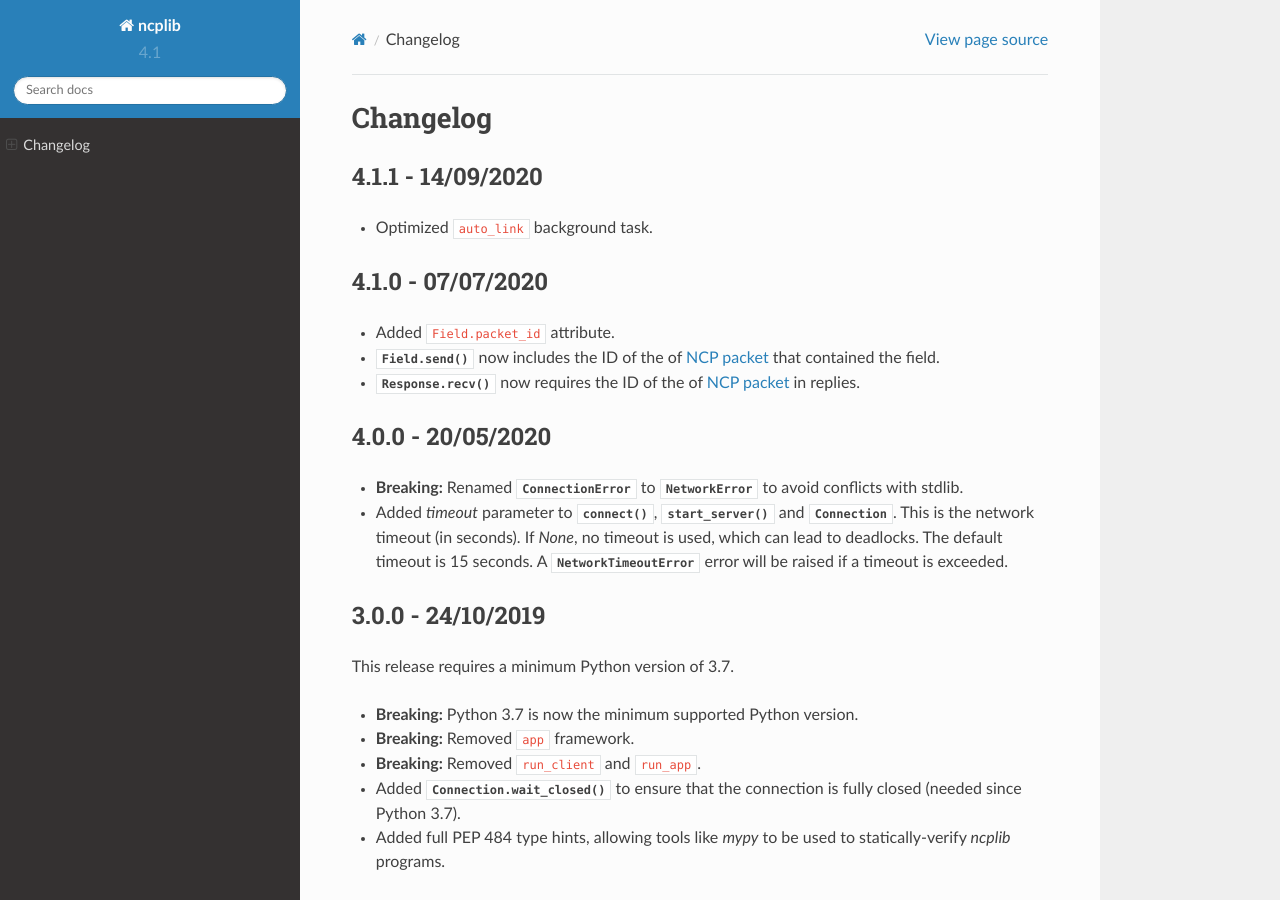
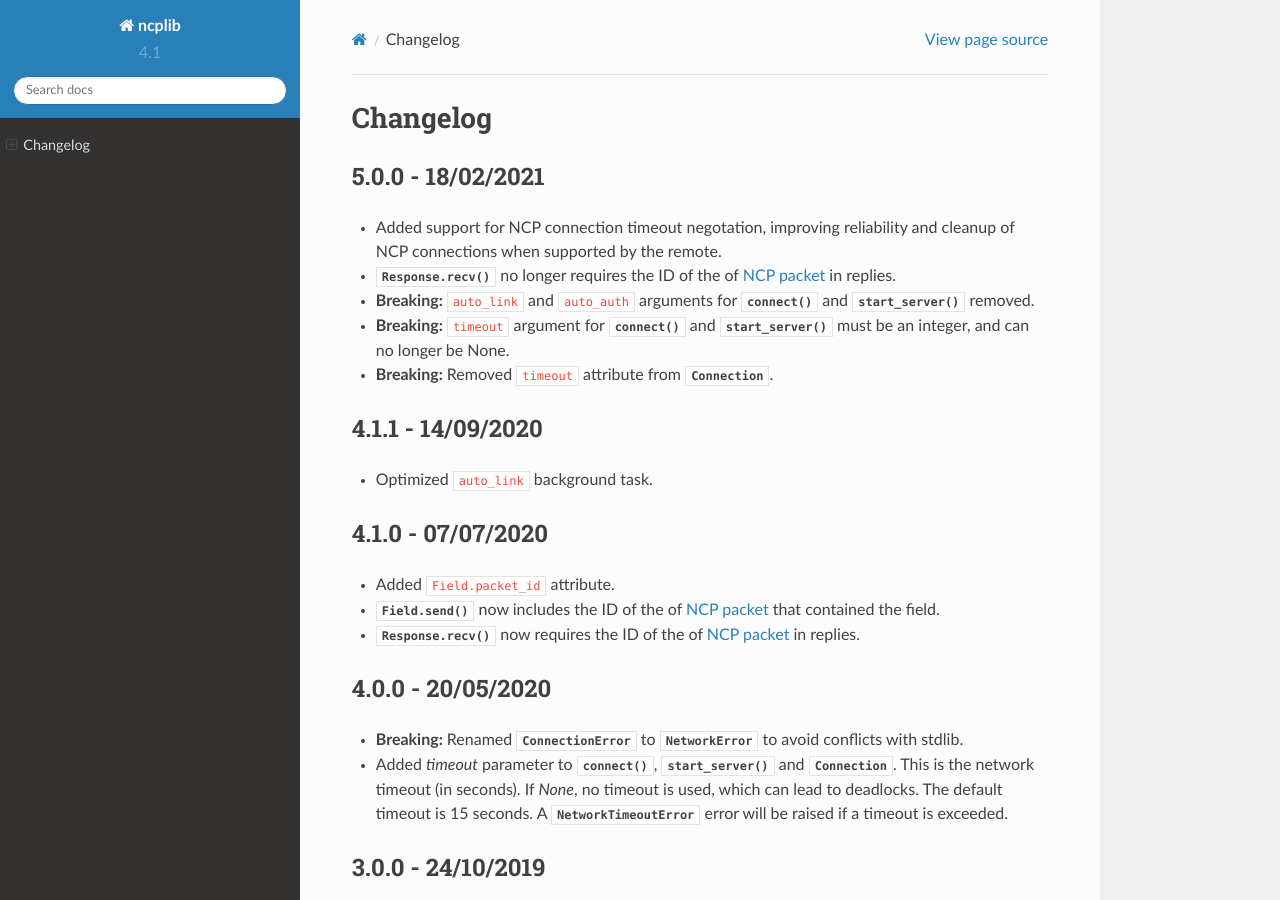
Before and after one commit to CRFS/python3-ncplib, a Sphinx documentation site: the page built from docs/changelog.rst, in a window 1280 px wide and 900 px high. Built offline with Sphinx 7.4.7 and the Read the Docs theme 2.0.0, drawn with Linux system fonts in a browser that asks for light colours.

Commit message:
Updating changelog

```diff
--- a/docs/changelog.rst
+++ b/docs/changelog.rst
@@ -2,6 +2,18 @@ Changelog
 =========
 
 .. currentmodule:: ncplib
+
+5.0.0 - 18/02/2021
+------------------
+
+- Added support for NCP connection timeout negotation, improving reliability and cleanup of NCP connections when
+  supported by the remote.
+- :meth:`Response.recv` no longer requires the ID of the of :term:`NCP packet` in replies.
+- **Breaking:** ``auto_link`` and ``auto_auth`` arguments for :meth:`connect` and :meth:`start_server` removed.
+- **Breaking:** ``timeout`` argument for :meth:`connect` and :meth:`start_server` must be an integer, and can no longer
+  be None.
+- **Breaking:** Removed ``timeout`` attribute from :class:`Connection`.
+
 
 4.1.1 - 14/09/2020
 ------------------
```
Also changed, not shown: 1 other file.
